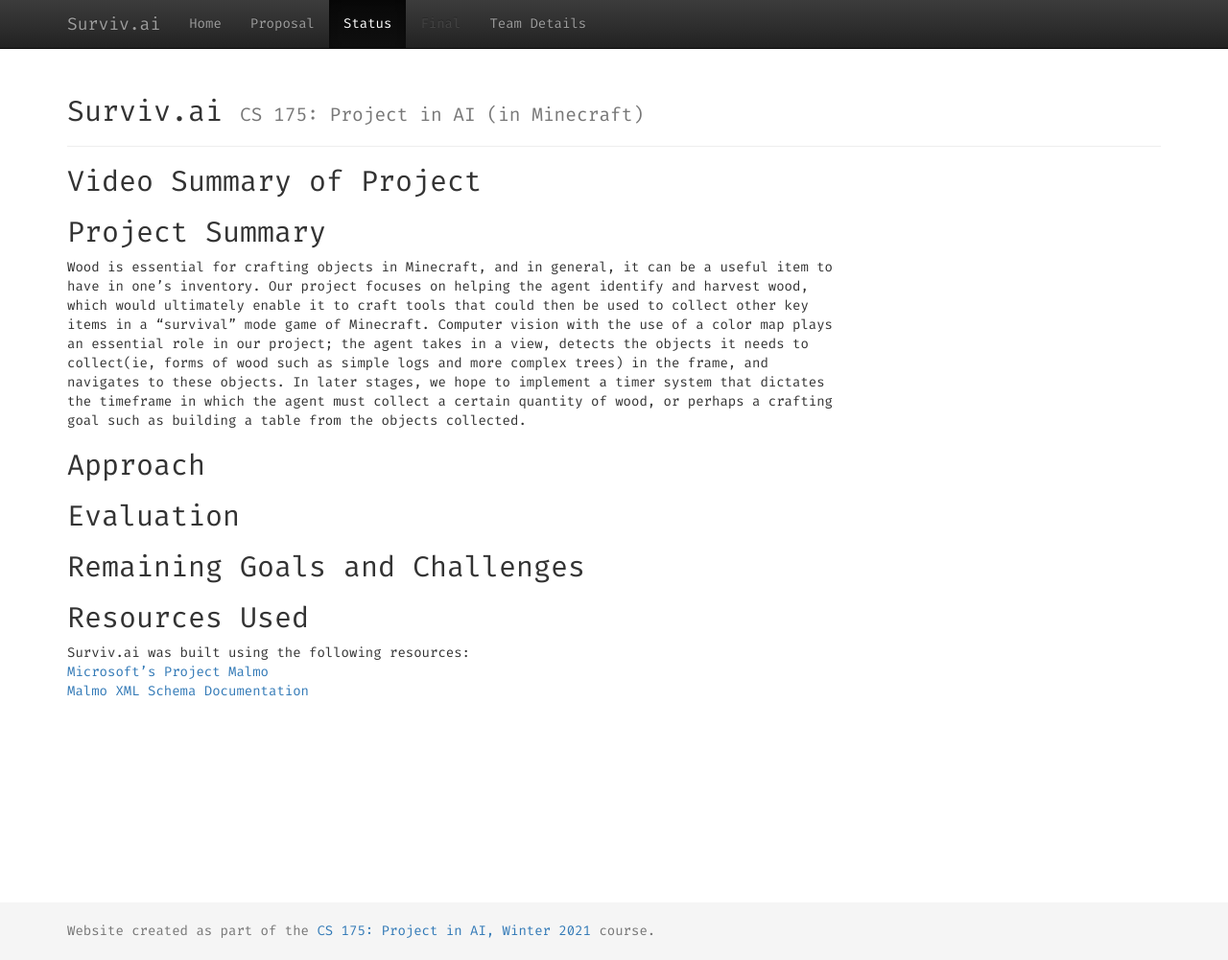
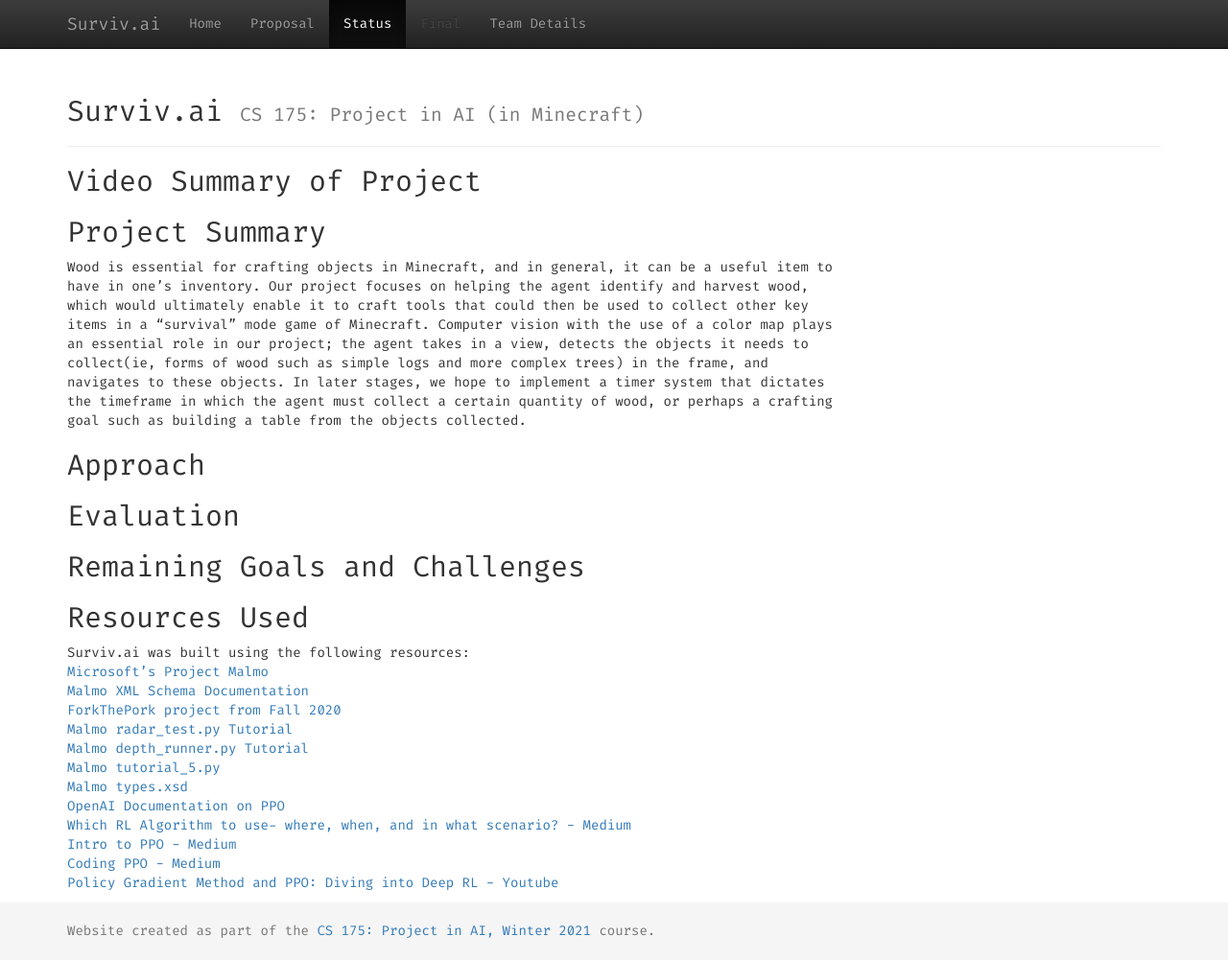
Before and after one commit to rtnavarr/survivai, a Jekyll site: the page built from docs/status.md, in a window 1280 px wide and 1001 px high. Shown: the whole window at 96% size. Built offline with Jekyll 4.4.1, drawn with Linux system fonts in a browser that asks for light colours.

Commit message:
add resources

```diff
--- a/docs/status.md
+++ b/docs/status.md
@@ -17,3 +17,13 @@ Wood is essential for crafting objects in Minecraft, and in general, it can be a
 Surviv.ai was built using the following resources:<br>
 <a href="https://www.microsoft.com/en-us/research/project/project-malmo/">Microsoft's Project Malmo</a><br>
 <a href="https://microsoft.github.io/malmo/0.30.0/Schemas/Mission.html#element_AgentHandlers">Malmo XML Schema Documentation</a><br>
+<a href="https://github.com/kchian/ForkThePork">ForkThePork project from Fall 2020</a><br>
+<a href="https://github.com/microsoft/malmo/blob/master/Malmo/samples/Python_examples/radar_test.py">Malmo radar_test.py Tutorial</a><br>
+<a href="https://github.com/microsoft/malmo/blob/master/Malmo/samples/Python_examples/depth_map_runner.py">Malmo depth_runner.py Tutorial</a><br>
+<a href="http://microsoft.github.io/malmo/0.14.0/Python_Examples/Tutorial.pdf">Malmo tutorial_5.py</a><br>
+<a href="https://github.com/microsoft/malmo/blob/master/Schemas/Types.xsd">Malmo types.xsd</a><br>
+<a href="https://openai.com/blog/openai-baselines-ppo/">OpenAI Documentation on PPO</a><br>
+<a href="https://medium.com/datadriveninvestor/which-reinforcement-learning-rl-algorithm-to-use-where-when-and-in-what-scenario-e3e7617fb0b1#:~:text=It%20can%20be%20observed%20that,hence%20requires%20several%20add%2Dons.&text=TD3%20and%20TRPO%20work%20well,lack%20the%20faster%20convergence%20rate">Which RL Algorithm to use- where, when, and in what scenario? - Medium</a><br>
+<a href="https://medium.com/intro-to-artificial-intelligence/proximal-policy-optimization-ppo-a-policy-based-reinforcement-learning-algorithm-3cf126a7562d#:~:text=Proximal%20Policy%20Optimization(PPO)%2D,732%20Followers">Intro to PPO - Medium</a><br>
+<a href="https://medium.com/analytics-vidhya/coding-ppo-from-scratch-with-pytorch-part-3-4-82081ea58146">Coding PPO - Medium</a><br>
+<a href="https://www.youtube.com/watch?v=5P7I-xPq8u8">Policy Gradient Method and PPO: Diving into Deep RL - Youtube</a><br>
```
Also changed, not shown: docs/index.md (+1 -1 lines).
